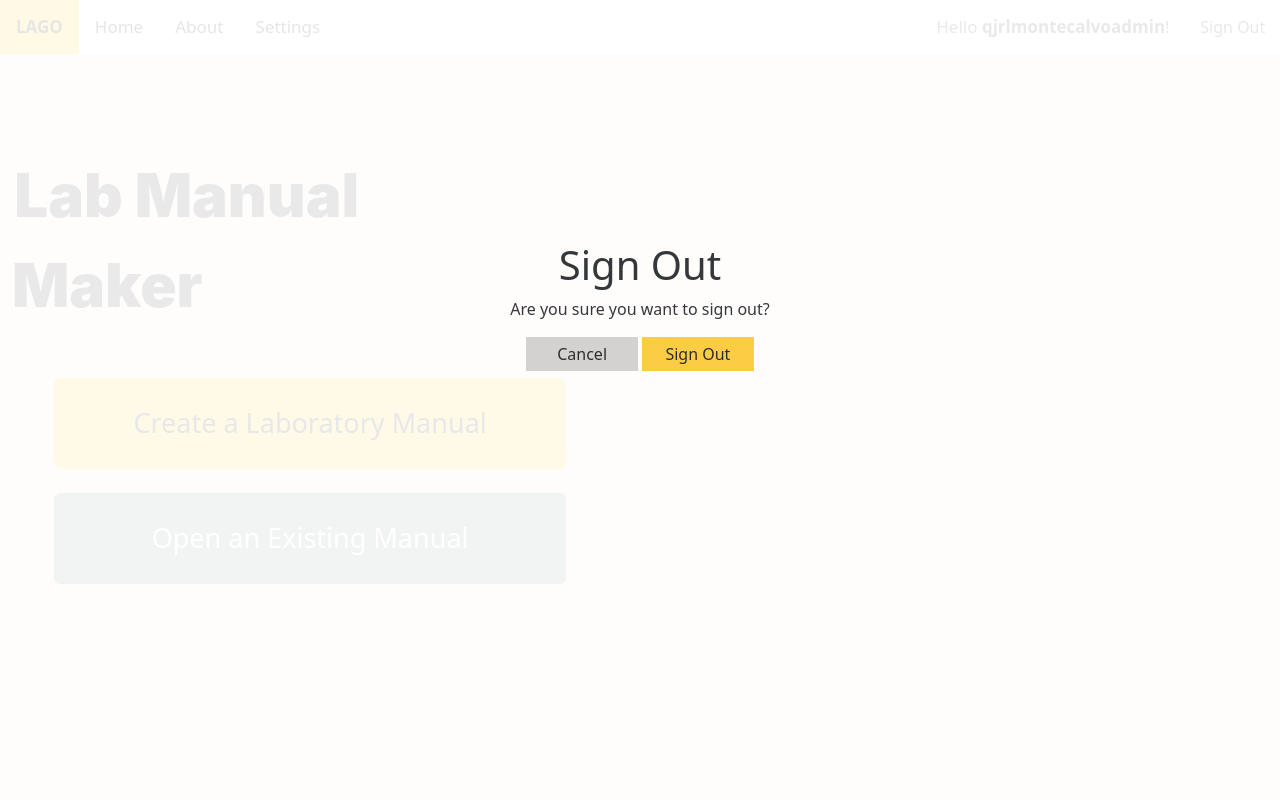
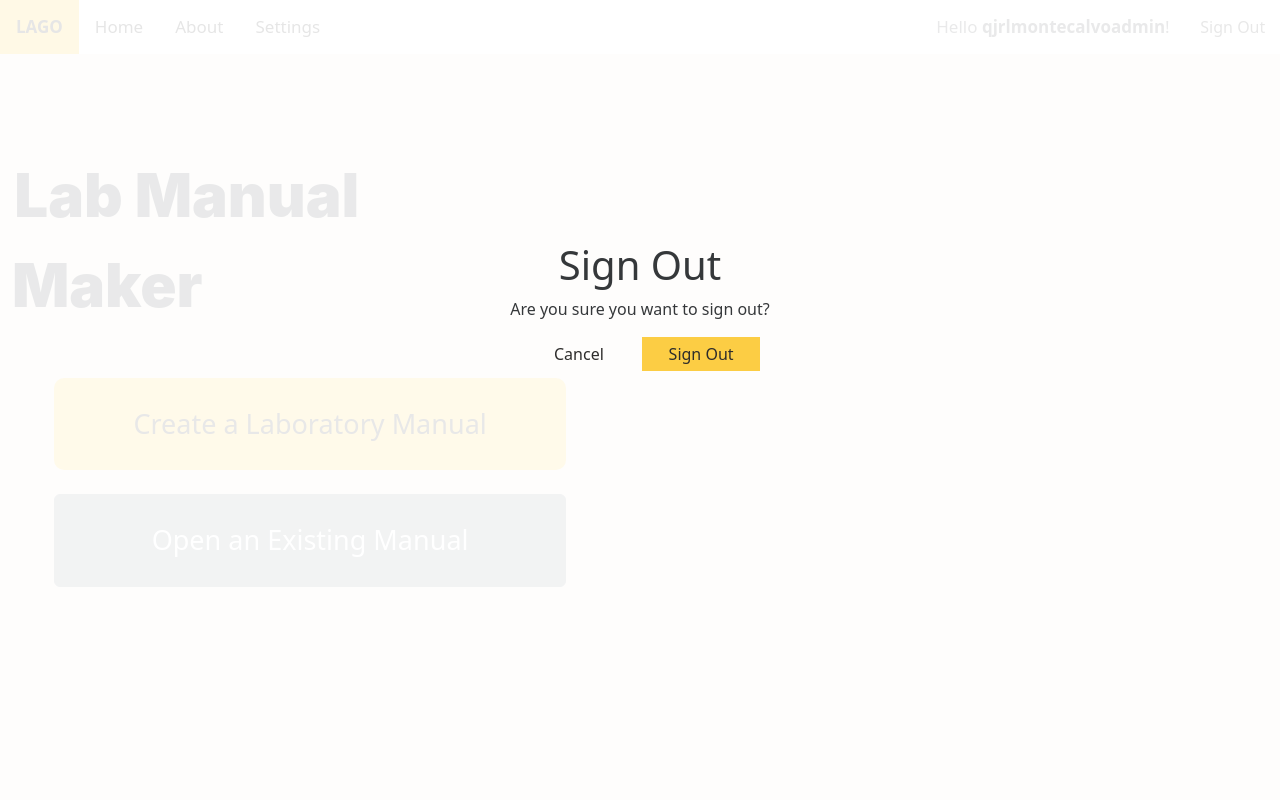
Before and after one commit to qrpesblaca-cpe/CPE41S3_LabManualMaker, a Django app: page /home in a window 1280 px wide, after a click on "Sign Out". Run offline with Django 4.2, Linux system fonts and the light colour scheme; a user stored in the database is signed in.

Commit message:
Changes in base.html

```diff
--- a/lago/main/templates/main/base.html
+++ b/lago/main/templates/main/base.html
@@ -31,7 +31,6 @@
 
     .active {
         background-color: #fec007;
-        color: white;
     }
 
     .topnav .icon {
@@ -129,6 +128,7 @@
     }
 
     button:hover {
+        background-color: #ececed;
         opacity:1;
 
     }
@@ -141,17 +141,20 @@
 
     /* Add a color to the cancel button */
     .cancelbtn {
-    background-color: #ccc;
-    color: black;
+        background-color: #FFFFFF;
+        color: black;
     }
 
     /* Add a color to the delete button */
-    .deletebtn {
-    background-color: #fdc51d;
+    .btnwarning {
+        background-color: #fdc51d;
+    }
+    .btnwarning:hover{
+        background-color: #e0a800;
     }
 
     /* Add padding and center-align text to the container */
-    .container {
+    .container_signout {
         padding: 50px;
         text-align: center;
         width:100%;
--- a/lago/main/templates/main/home.html
+++ b/lago/main/templates/main/home.html
@@ -15,7 +15,6 @@ Home | LAGO
     <a aria-disabled="true" >Hello&nbsp;<b>{{request.user.username}}</b>!</a>
   </div>
 </div>
-
 {% endblock %}
 
 {% block body %}
@@ -23,13 +22,13 @@ Home | LAGO
 <div id="id01" class="modal">
   <span onclick="document.getElementById('id01').style.display='none'" class="close" title="Close Modal"></span>
   <form class="modal-content border-0" action="/signout">
-    <div class="container">
+    <div class="container_signout">
       <h1>Sign Out</h1>
       <p>Are you sure you want to sign out?</p>
 
       <div class="clearfix">
         <button type="button" onclick="document.getElementById('id01').style.display='none'" class="cancelbtn">Cancel</button>
-        <button class=deletebtn>Sign Out </button>
+        <button class=btnwarning>Sign Out </button>
       </div>
     </div>
   </form>
@@ -39,7 +38,7 @@ Home | LAGO
   <div class="col">
     <br><br><br><br><b style="font-size:60px;font-family:'Inter', sans-serif;">&nbsp;<b>Lab Manual<br>&nbsp;Maker</b></b>
     <br><br><br>&nbsp;&nbsp;&nbsp;&nbsp;&nbsp;&nbsp;&nbsp;&nbsp;&nbsp;&nbsp;&nbsp;&nbsp;
-    <button class="btn btn-warning btn-xl" type="button" style="font-size:27px"onclick = "location.href='/home/insert'">Create a Laboratory Manual</button>
+    <button class="btnwarning btn-xl" type="button" style="font-size:27px"onclick = "location.href='/home/insert'">Create a Laboratory Manual</button>
     <br><br>&nbsp;&nbsp;&nbsp;&nbsp;&nbsp;&nbsp;&nbsp;&nbsp;&nbsp;&nbsp;&nbsp;&nbsp;
     <button class="btn btn-secondary btn-xl" type="button" style="font-size:27px">Open an Existing Manual</button>
 
```
Also changed, not shown: lago/main/templates/main/insertlab.html (+17 -2 lines), lago/db.sqlite3.
